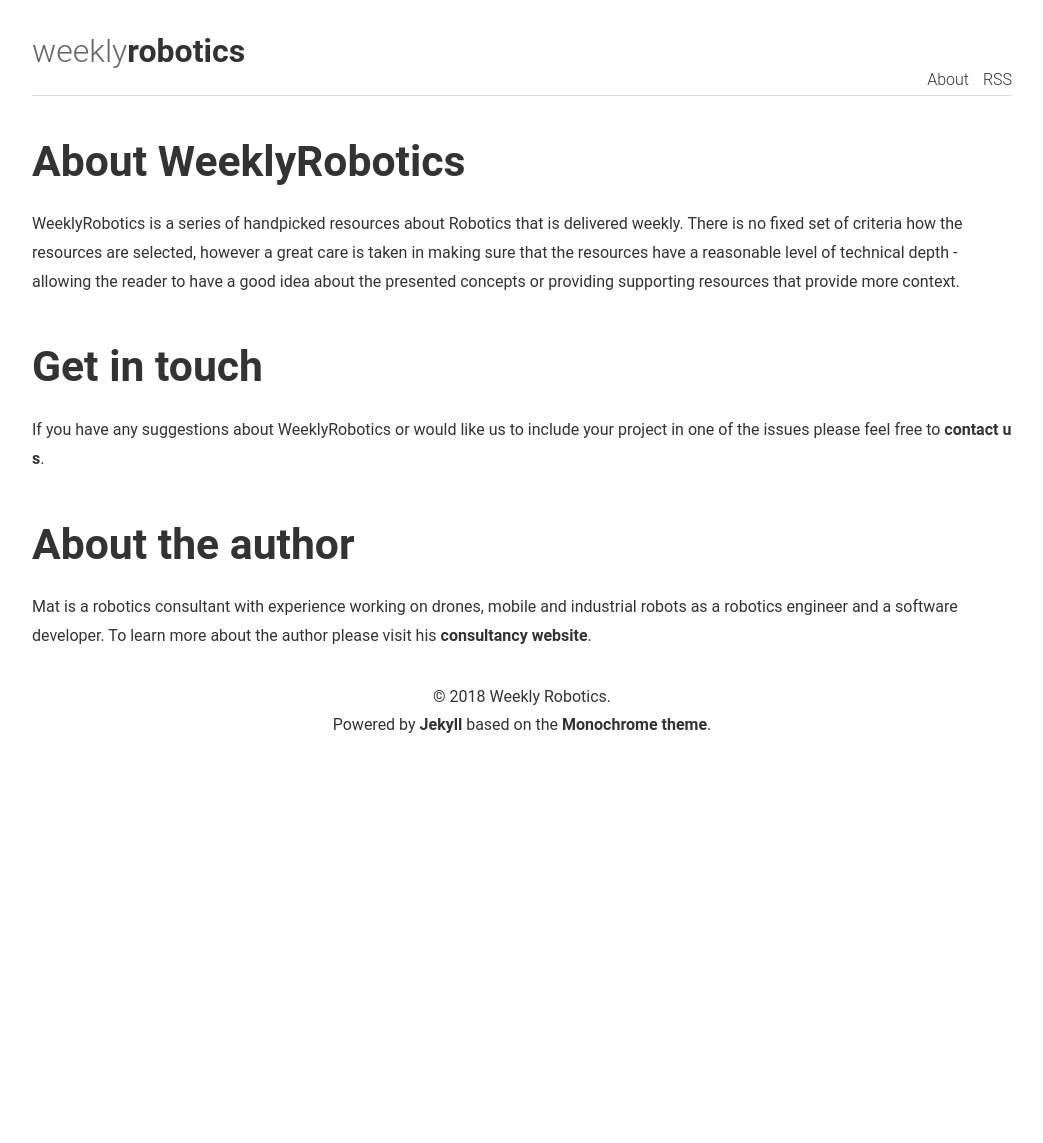
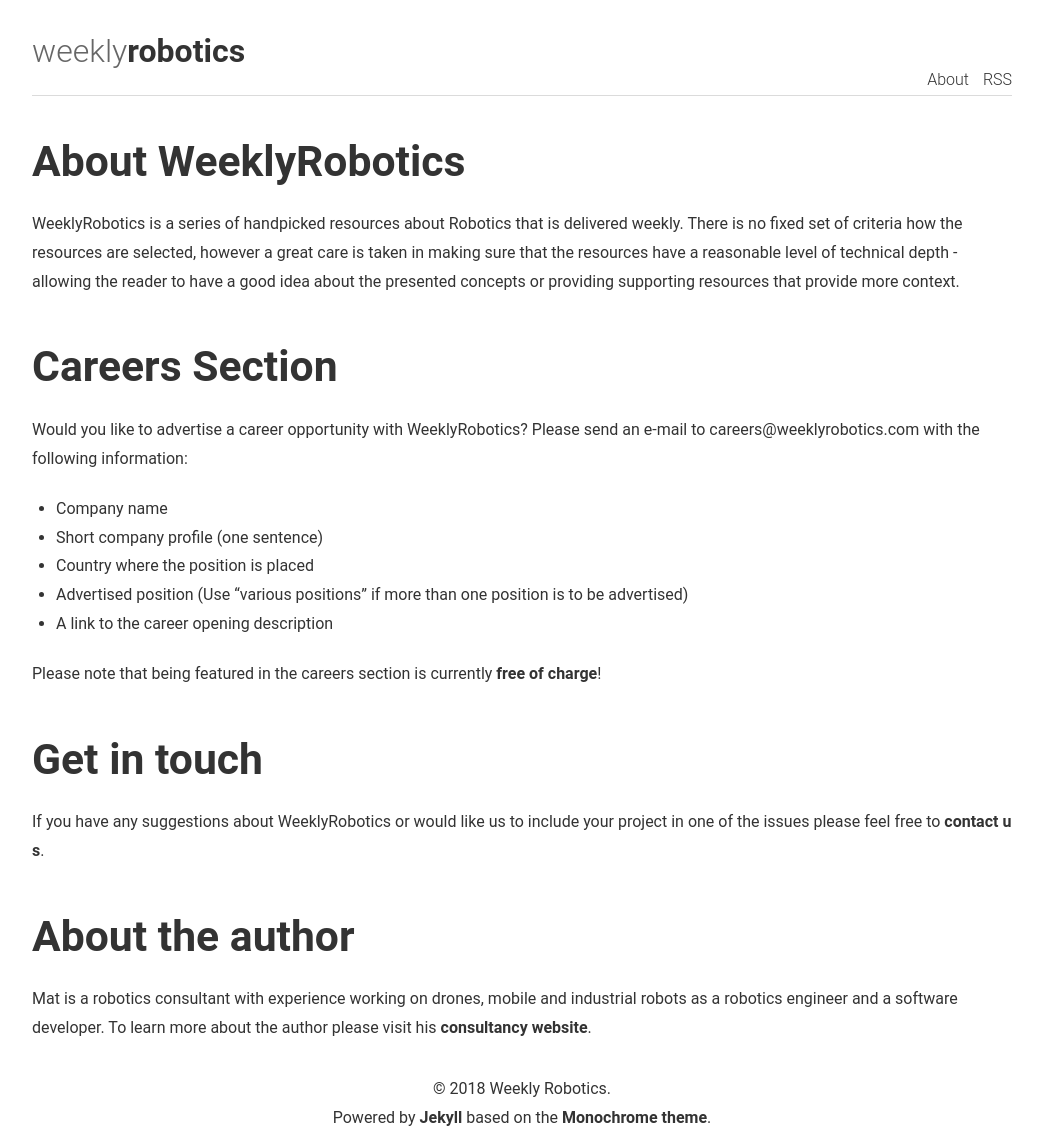
Before and after one commit to msadowski/weeklyrobotics, a Jekyll site: the page built from About.md, in a window 1280 px wide. Shown: the whole page, without its empty margins (118-1161 px from the left). Built offline with Jekyll 4.4.1, drawn with Linux system fonts in a browser that asks for light colours; before the commit the page ends 900 px from its top, so only the background shows below that.

Commit message:
Add Careers info to about page

```diff
--- a/About.md
+++ b/About.md
@@ -8,6 +8,18 @@
 
 WeeklyRobotics is a series of handpicked resources about Robotics that is delivered weekly. There is no fixed set of criteria how the resources are selected, however a great care is taken in making sure that the resources have a reasonable level of technical depth - allowing the reader to have a good idea about the presented concepts or providing supporting resources that provide more context.
 
+# Careers Section
+
+Would you like to advertise a career opportunity with WeeklyRobotics? Please send an e-mail to careers@weeklyrobotics.com with the following information:
+
+* Company name
+* Short company profile (one sentence)
+* Country where the position is placed
+* Advertised position (Use "various positions" if more than one position is to be advertised)
+* A link to the career opening description
+
+Please note that being featured in the careers section is currently **free of charge**!
+
 # Get in touch
 
 If you have any suggestions about WeeklyRobotics or would like us to include your project in one of the issues please feel free to [contact us](mailto:contact@weeklyrobotics.com).
```
